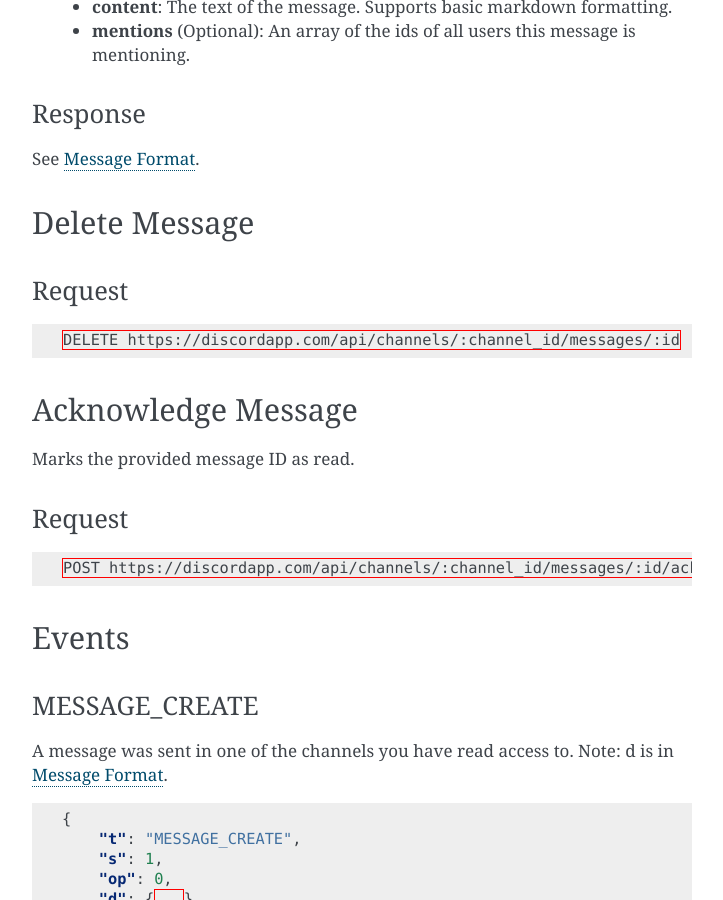
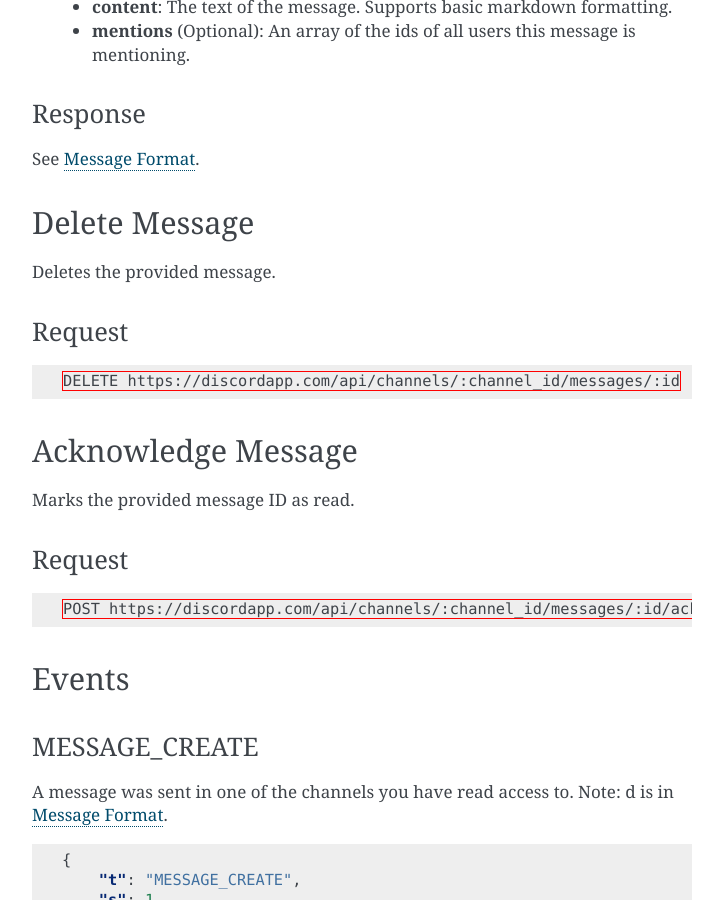
Before and after one commit to DiscordAPI/docs, a Sphinx documentation site: the page built from docs/reference/channels/messages.rst, in a window 1280 px wide and 900 px high, scrolled down 1628 px. Shown: the whole window, without its empty margins (388-1111 px from the left). Built offline with Sphinx 7.4.7, drawn with Linux system fonts in a browser that asks for light colours.

Commit message:
Added simple Message Delete description

```diff
--- a/docs/reference/channels/messages.rst
+++ b/docs/reference/channels/messages.rst
@@ -94,6 +94,8 @@ See `Message Format`_.
 
 Delete Message
 --------------
+
+Deletes the provided message.
 
 Request
 ~~~~~~~
```
